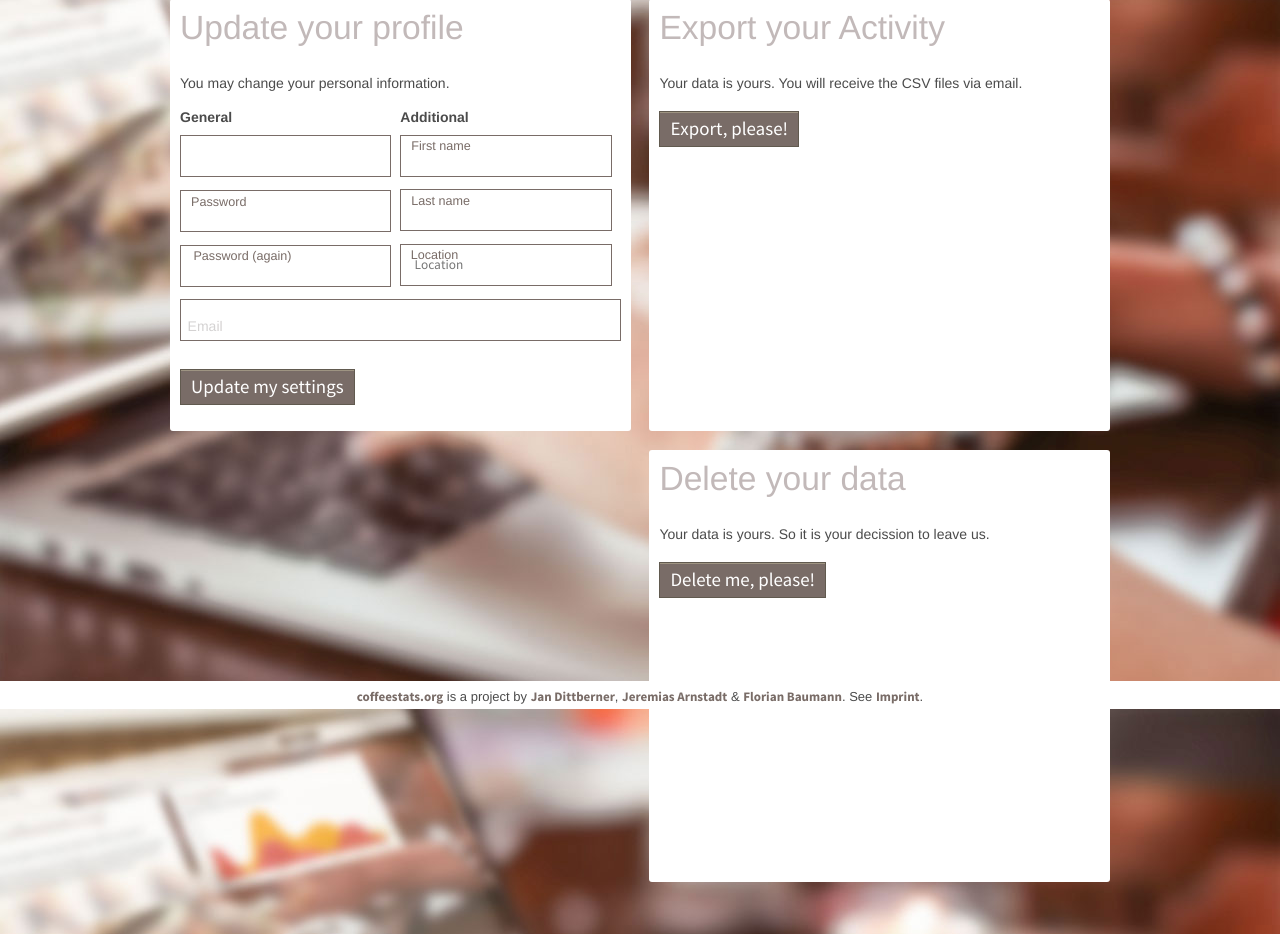
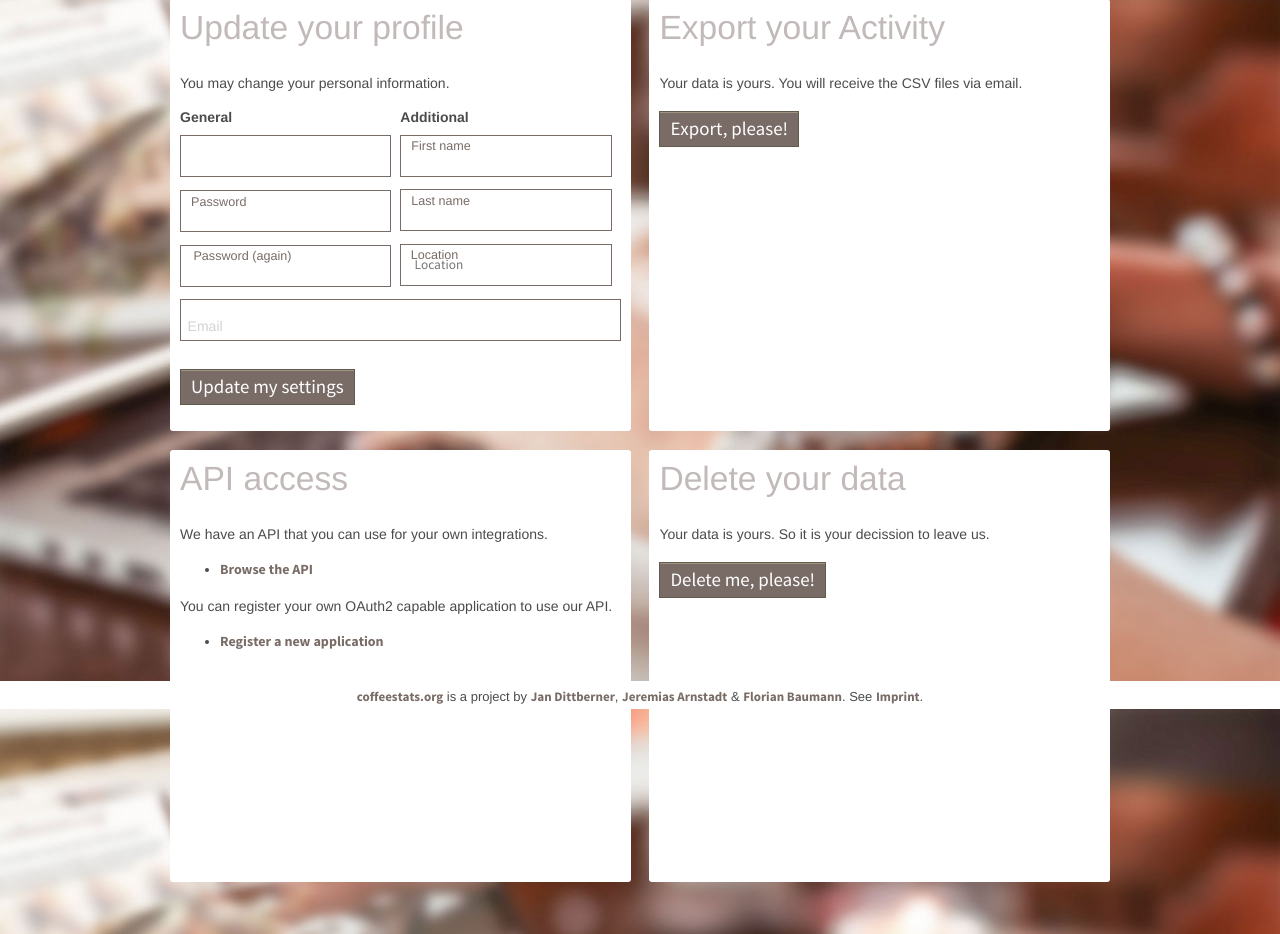
Before and after one commit to coffeestats/coffeestats-django, a Django app: template coffeestats/templates/settings.html in a window 1280 px wide. Shown: the part 91-1025 px from the top of the page. Run offline with Django 3.2, Linux system fonts and the light colour scheme; the template is opened without the code that fills it, so the values that code supplies are empty; some libraries are stand-ins or nearby versions.

Commit message:
Add API links to settings page
This commit adds links to new API functionality into the settings page. All
users get a link to API client registration and API browser. Users with
registered clients or API tokens get additional links to manage these.

```diff
--- a/coffeestats/templates/settings.html
+++ b/coffeestats/templates/settings.html
@@ -14,33 +14,38 @@
         <form action="{% url "settings" %}" method="post" class="coffeeform">
             <div class="leftform">
                 <h3>{% trans "General" %}</h3>
-      <input type="text" name="username" id="id_username" maxlength="30" value="{{ request.user.username }}" readonly="readonly" />
+                <input type="text" name="username" id="id_username" maxlength="30" value="{{ request.user.username }}"
+                       readonly="readonly"/>
                 {{ form.password1.errors }}
-      <input type="password" name="password1" pattern=".{8,}" id="id_password1" maxlength="20" autofocus />
+                <input type="password" name="password1" pattern=".{8,}" id="id_password1" maxlength="20" autofocus/>
                 <label alt="{% trans "Password" %}" placeholder="{% trans "Password" %}"></label>
                 {{ form.password2.errors }}
-      <input type="password" name="password2" pattern=".{8,}" id="id_password2" />
+                <input type="password" name="password2" pattern=".{8,}" id="id_password2"/>
                 <label alt="{% trans "Password (again)" %}" placeholder="{% trans "Password (again)" %}"></label>
             </div>
             <div class="leftform">
                 <h3>{% trans "Additional" %}</h3>
                 {{ form.first_name.errors }}
-      <input type="text" name="first_name" id="id_first_name" maxlength="20" {% if form.first_name.value %}value="{{ form.first_name.value }}" {% endif %}/>
+                <input type="text" name="first_name" id="id_first_name" maxlength="20"
+                       {% if form.first_name.value %}value="{{ form.first_name.value }}" {% endif %}/>
                 <label alt="{% trans "First name" %}" placeholder="{% trans "First name" %}"></label>
                 {{ form.last_name.errors }}
-      <input type="text" name="last_name" id="id_last_name" maxlength="20" {% if form.last_name.value %}value="{{ form.last_name.value }}" {% endif %}/>
+                <input type="text" name="last_name" id="id_last_name" maxlength="20"
+                       {% if form.last_name.value %}value="{{ form.last_name.value }}" {% endif %}/>
                 <label alt="{% trans "Last name" %}" placeholder="{% trans "Last name" %}"></label>
                 {{ form.location.errors }}
-      <input type="text" name="location" id="id_location" maxlength="20" placeholder="{% trans "Location" %}" {% if form.location.value %}value="{{ form.location.value }}" {% endif %}/>
+                <input type="text" name="location" id="id_location" maxlength="20" placeholder="{% trans "Location" %}"
+                       {% if form.location.value %}value="{{ form.location.value }}" {% endif %}/>
                 <label alt="{% trans "Location" %}" placeholder="{% trans "Location" %}"></label>
             </div>
             <div class="clear">
                 {{ form.email.errors }}
-      <input type="email" name="email" pattern="[A-Za-z0-9._%+-]+@[^@]+" required id="id_email" maxlength="128" value="{{ form.email.value }}" />
+                <input type="email" name="email" pattern="[A-Za-z0-9._%+-]+@[^@]+" required id="id_email"
+                       maxlength="128" value="{{ form.email.value }}"/>
                 <label alt="{% trans "Email" %}" placeholder="{% trans "Email" %}"></label>
             </div>
             <div class="clearfix"></div>
-    <p><input type="submit" name="submit" value="Update my settings" /></p>
+            <p><input type="submit" name="submit" value="Update my settings"/></p>
             {% csrf_token %}
         </form>
         <div class="clear"></div>
@@ -56,12 +61,31 @@
         <p>{% trans "Your data is yours. So it is your decission to leave us." %}</p>
         <p><a class="btn" href="{% url "delete_account" %}">{% trans "Delete me, please!" %}</a></p>
     </div>
+    <div class="white-box">
+        <h2>{% trans "API access" %}</h2>
+        <p>{% trans "We have an API that you can use for your own integrations." %}</p>
+        <ul>
+            <li><a href="{% url "user-list" %}">{% trans "Browse the API" %}</a></li>
+        </ul>
+        <p>{% trans "You can register your own OAuth2 capable application to use our API." %}</p>
+        <ul>
+            <li><a href="{% url "oauth2_provider:register" %}">{% trans "Register a new application" %}</a></li>
+            {% if oauth2_applications %}
+                <li><a href="{% url "oauth2_provider:list" %}">{% trans "Manage your applications" %}</a></li>
+            {% endif %}
+            {% if oauth2_tokens %}
+                <li>
+                    <a href="{% url "oauth2_provider:authorized-token-list" %}">{% trans "Manage authorized applications" %}</a>
+                </li>
+            {% endif %}
+        </ul>
+    </div>
 {% endblock content %}
 {% block extra_js %}
     <script type="text/javascript" src="{% url "jsi18n_catalog" packages='caffeine' %}"></script>
     <script type="text/javascript" src="{% static "caffeine/js/validation.js" %}"></script>
     <script type="text/javascript">
-$(document).ready(function() {
+        $(document).ready(function () {
             $('input#id_password1').bind('invalid', pwfieldvalidation);
             $('input#id_password2').bind('invalid', pwfieldvalidation);
             $('input#id_email').bind('invalid', emailfieldvalidation);
@@ -70,7 +94,7 @@ $(document).ready(function() {
                 $("input#id_password1").focus();
             }
 
-  $('form').submit(function(event) {
+            $('form').submit(function (event) {
                 return sanitize_password(
                                 'input#id_password1', 'input#id_password2', true)
                         && sanitize_email('input#id_email')
```
Also changed, not shown: coffeestats/caffeine/tests/test_views.py (+8 -0 lines), coffeestats/caffeine/views.py (+12 -1 lines). Lines whose indentation alone changed are shown as unchanged.
